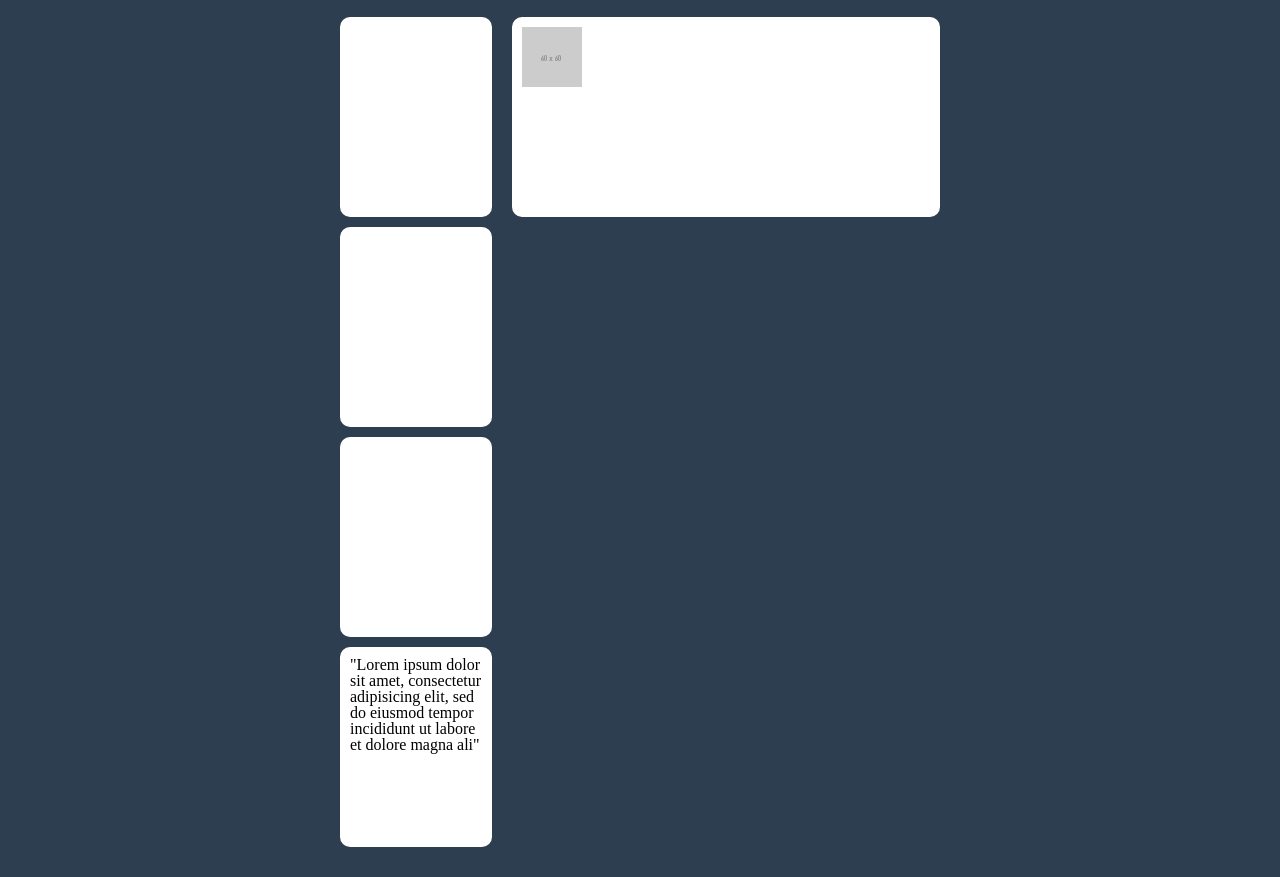
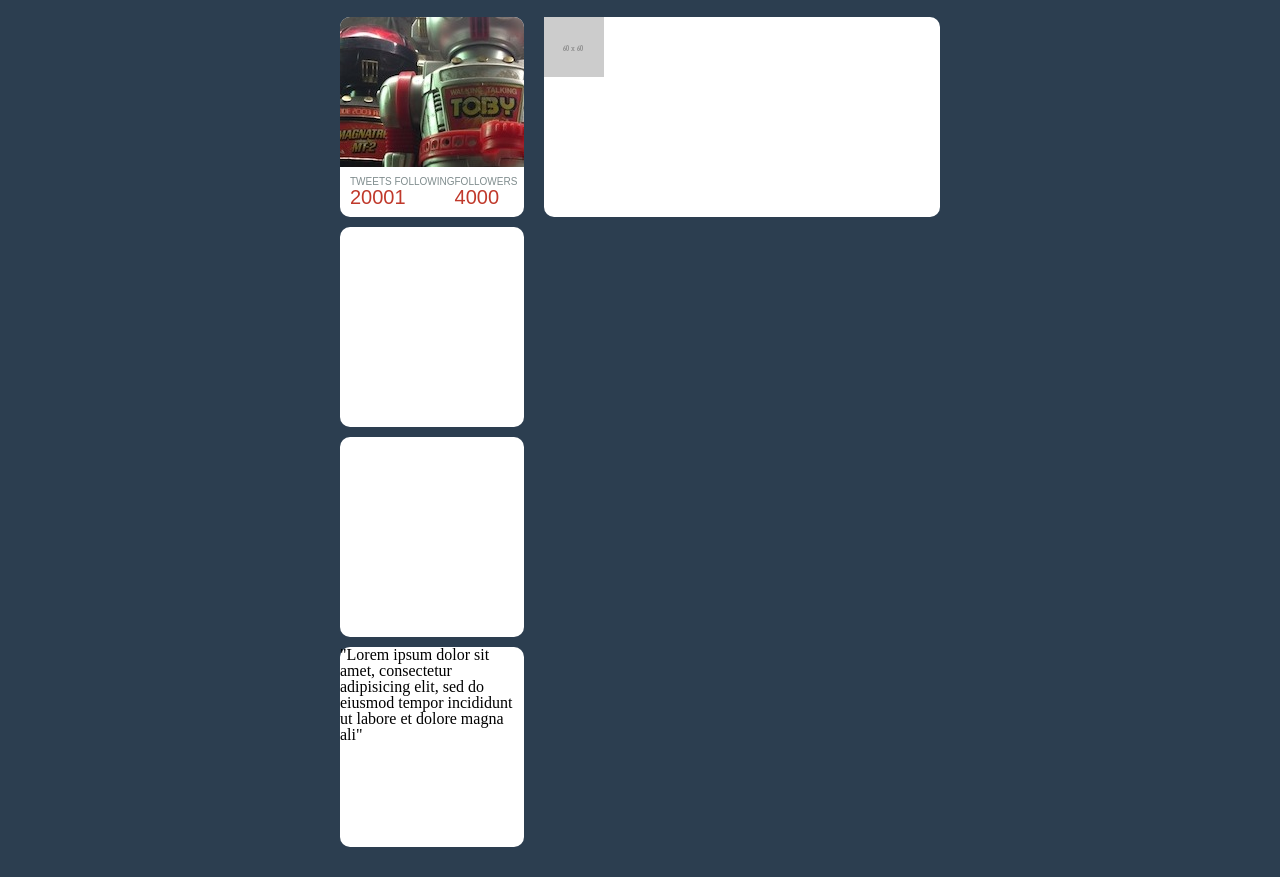
Before and after one commit to TobyRet/frontend_test, a plain HTML site: page index.html in a window 1280 px wide. Shown: the part 54-931 px from the top of the page. Drawn offline with nearby package versions, Linux system fonts and the light colour scheme.

Commit message:
Styled profiel stats

```diff
--- a/index.html
+++ b/index.html
@@ -36,6 +36,23 @@
 
 				<div class='left'>
 					<div class='profile'>
+						<div class="avatar_background">
+						</div>
+						<div class="stats">
+							<table>
+								<tr class="profile_labels">
+									<td>TWEETS</td>
+									<td>FOLLOWING</td>
+									<td>FOLLOWERS</td>
+								<tr class="profile_data">
+									<td>2000</td>
+									<td>1</td>
+									<td>4000</td>
+								</tr>
+							</table>
+						</div>
+						<div class="compose_tweet">
+						</div>
 					</div>
 					<div class='recommendations'>
 					</div>
--- a/public/css/application.css
+++ b/public/css/application.css
@@ -2,6 +2,10 @@
 html,body,div,span,applet,object,iframe,h1,h2,h3,h4,h5,h6,p,blockquote,pre,a,abbr,acronym,address,big,cite,code,del,dfn,em,img,ins,kbd,q,s,samp,small,strike,strong,sub,sup,tt,var,b,u,i,center,dl,dt,dd,ol,ul,li,fieldset,form,label,legend,table,caption,tbody,tfoot,thead,tr,th,td,article,aside,canvas,details,embed,figure,figcaption,footer,header,hgroup,menu,nav,output,ruby,section,summary,time,mark,audio,video{border:0;font-size:100%;font:inherit;vertical-align:baseline;margin:0;padding:0}article,aside,details,figcaption,figure,footer,header,hgroup,menu,nav,section{display:block}body{line-height:1}ol,ul{list-style:none}blockquote,q{quotes:none}blockquote:before,blockquote:after,q:before,q:after{content:none}table{border-collapse:collapse;border-spacing:0}
 
 * {
+  margin: 0;
+  padding: 0;
+  -webkit-box-sizing: border-box;
+  -moz-box-sizing: border-box;
   box-sizing: border-box;
 }
 
@@ -97,22 +101,59 @@ body {
 
 .left {
 	float: left;
-	width: 30%;
+	width: 35%;
 	padding: 20px;
 }
 
-.profile, .recommendations, .trending, .about-twitter, .twitter_feed {
+ .recommendations, .trending, .about-twitter, .twitter_feed {
 	width: 100%;
-	height: 200px; /*when we have content this goes "auto"*/
+	height: 200px;
 	background-color: white;
 	margin-bottom: 10px;
 	border-radius: 10px;
-	padding: 10px;
+}
+
+.profile {
+	height: auto;
+	margin-bottom: 10px;
+	background-color: white;
+	width: 100%;
+	border-radius: 10px;
 }
 
 .right {
 	float: right;
-	width: 70%;
+	width: 65%;
 	padding: 20px;
 	padding-left: 0px;
 }
+
+/* left hand content ------------ */
+
+.avatar_background {
+	background-image: url("../images/robot.jpg");
+	height: 150px;
+	width: auto;
+	border-top-left-radius: 10px;
+	border-top-right-radius: 10px;
+}
+
+.stats {
+	padding: 10px;
+}
+
+.profile_labels {
+	font-size: 10px;
+	font-family: Arial;
+	color: #7f8c8d;
+}
+
+.profile_data {
+	font-size: 20px;
+	font-family: Arial;
+	color: #c0392b;
+}
+
+td {
+	width: 50%;
+}
```
Also changed, not shown: public/images/robot.jpg (added), 2 other files.
